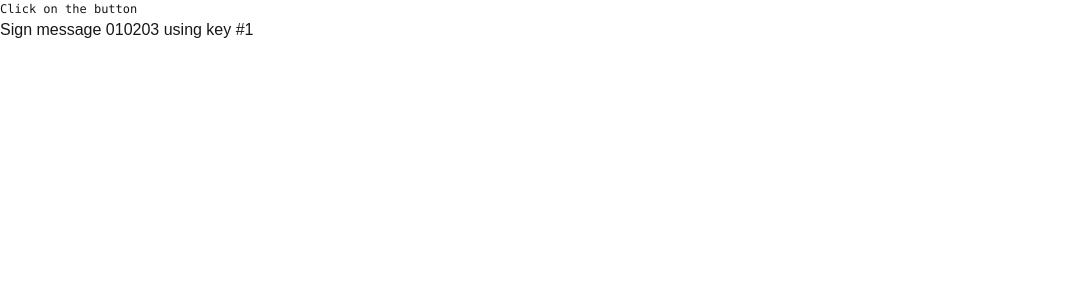
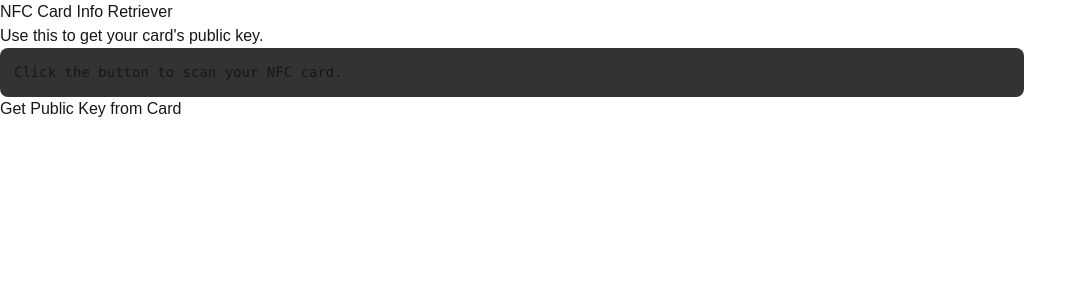
Before and after one commit to coderwithsense/EthGlobalDelhi, a Next.js app in the folder web/: page / in a window 1280 px wide. Shown: the top 300 px of the page, without its empty margins (0-1087 px from the left). Built offline with nearby package versions, Linux system fonts and the light colour scheme.

Commit message:
nfc-data-fetch

```diff
--- a/web/src/app/page.tsx
+++ b/web/src/app/page.tsx
@@ -4,33 +4,57 @@ import { execHaloCmdWeb } from "@arx-research/libhalo/api/web";
 import { useState } from "react";
 
 export default function Home() {
-  const [statusText, setStatusText] = useState("Click on the button");
-  async function btnClick() {
-    let command = {
-      name: "sign",
+  const [statusText, setStatusText] = useState(
+    "Click the button to scan your NFC card."
+  );
+
+  // This function will request the public key from the card
+  async function getCardPublicKey() {
+    // We change the command to 'get_pubkey'
+    // This asks the card for its public key from slot #1
+    const command = {
+      name: "get_pkeys",
       keyNo: 1,
-      message: "010203",
     };
 
-    let res;
+    setStatusText("Waiting for NFC card tap...");
 
     try {
       // --- request NFC command execution ---
-      res = await execHaloCmdWeb(command);
-      // the command has succeeded, display the result to the user
+      const res = await execHaloCmdWeb(command);
+
+      // The command has succeeded, display the result to the user
+      // JSON.stringify helps format the output nicely in the <pre> tag
       setStatusText(JSON.stringify(res, null, 4));
     } catch (e) {
-      // the command has failed, display error to the user
+      // The command has failed, display the error to the user
       setStatusText("Error: " + String(e));
     }
   }
+
   return (
     <div className="App">
       <header className="App-header">
-        <pre style={{ fontSize: 12, textAlign: "left" }}>{statusText}</pre>
-        <button onClick={() => btnClick()}>
-          Sign message 010203 using key #1
-        </button>
+        <h1>NFC Card Info Retriever</h1>
+        <p>Use this to get your card's public key.</p>
+
+        {/* The <pre> tag is great for displaying formatted JSON */}
+        <pre
+          style={{
+            fontSize: 14,
+            textAlign: "left",
+            backgroundColor: "#333",
+            padding: "1em",
+            borderRadius: "8px",
+            width: "80%",
+            wordBreak: "break-all",
+          }}
+        >
+          {statusText}
+        </pre>
+
+        {/* The button now calls our new function */}
+        <button onClick={getCardPublicKey}>Get Public Key from Card</button>
       </header>
     </div>
   );
```
